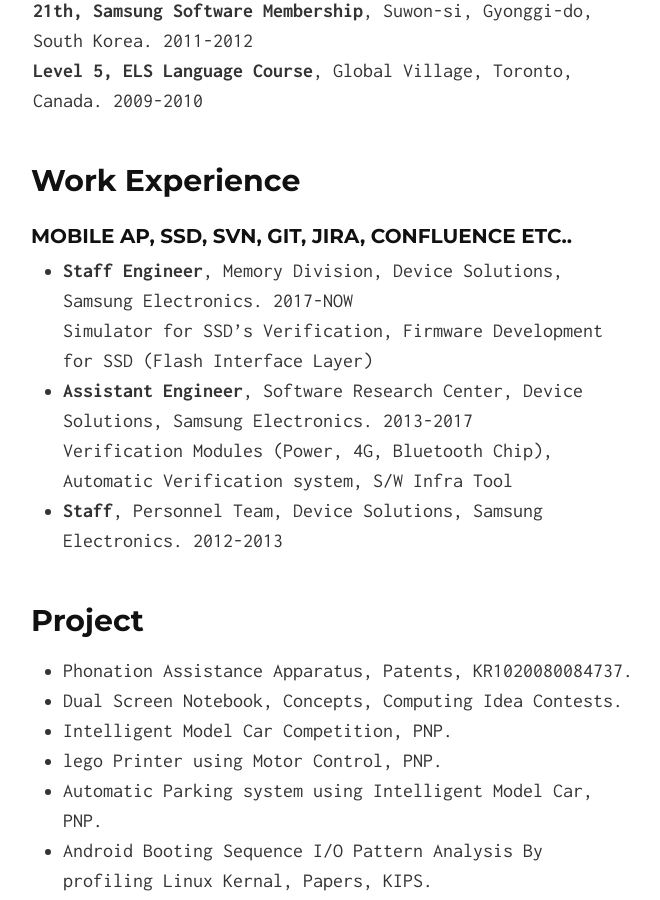
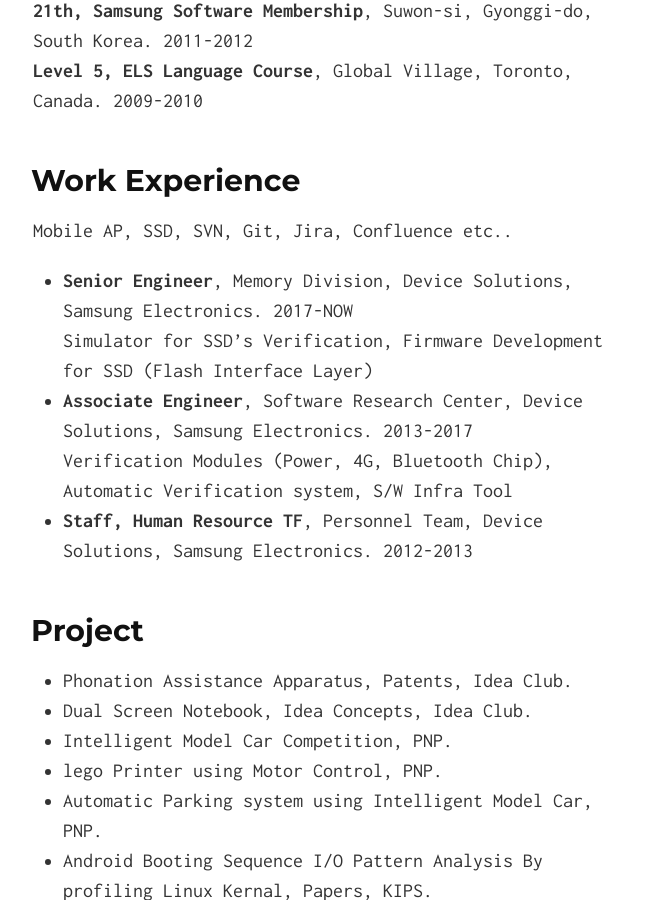
Before and after one commit to swssmjy86/swssmjy86.github.io, a Jekyll site: the page built from index.md, in a window 1280 px wide and 900 px high, scrolled down 644 px. Shown: the whole window, without its empty margins (307-967 px from the left). Built offline with Jekyll 4.4.1, drawn with Linux system fonts in a browser that asks for light colours; some of the changed text lies outside the part shown.

Commit message:
Update index.md

```diff
--- a/index.md
+++ b/index.md
@@ -1,7 +1,7 @@
 ---
 layout: default
 ---
-Staff Engineer, Samsung Electronics<br />
+Senior Engineer, Samsung Electronics<br />
 Software Development Team, [Memory Division](https://semiconductor.samsung.com/kr/about-us/business-area/memory/)<br />
 Samsungjeonja-ro 1, Hwaseong-si, Gyeonggi-do 18448, South Korea.<br />
 * E-mail: jy86.yu@samsung.com, swssmjy86@gmail.com
@@ -14,16 +14,16 @@ Samsungjeonja-ro 1, Hwaseong-si, Gyeonggi-do 18448, South Korea.<br />
 <strong>Level 5, ELS Language Course</strong>, Global Village, Toronto, Canada. 2009-2010<br />
 
 ## Work Experience
-### Mobile AP, SSD, SVN, Git, Jira, Confluence etc..
-* <strong>Staff Engineer</strong>, Memory Division, Device Solutions, Samsung Electronics. 2017-NOW<br />
+Mobile AP, SSD, SVN, Git, Jira, Confluence etc..
+* <strong>Senior Engineer</strong>, Memory Division, Device Solutions, Samsung Electronics. 2017-NOW<br />
 Simulator for SSD's Verification, Firmware Development for SSD (Flash Interface Layer)
-* <strong>Assistant Engineer</strong>, Software Research Center, Device Solutions, Samsung Electronics. 2013-2017<br />
+* <strong>Associate Engineer</strong>, Software Research Center, Device Solutions, Samsung Electronics. 2013-2017<br />
 Verification Modules (Power, 4G, Bluetooth Chip), Automatic Verification system, S/W Infra Tool
-* <strong>Staff</strong>, Personnel Team, Device Solutions, Samsung Electronics. 2012-2013
+* <strong>Staff, Human Resource TF</strong>, Personnel Team, Device Solutions, Samsung Electronics. 2012-2013
 
 ## Project
-* Phonation Assistance Apparatus, Patents, KR1020080084737.
-* Dual Screen Notebook, Concepts, Computing Idea Contests.
+* Phonation Assistance Apparatus, Patents, Idea Club.
+* Dual Screen Notebook, Idea Concepts, Idea Club.
 * Intelligent Model Car Competition, PNP.
 * lego Printer using Motor Control, PNP.
 * Automatic Parking system using Intelligent Model Car, PNP.
```
